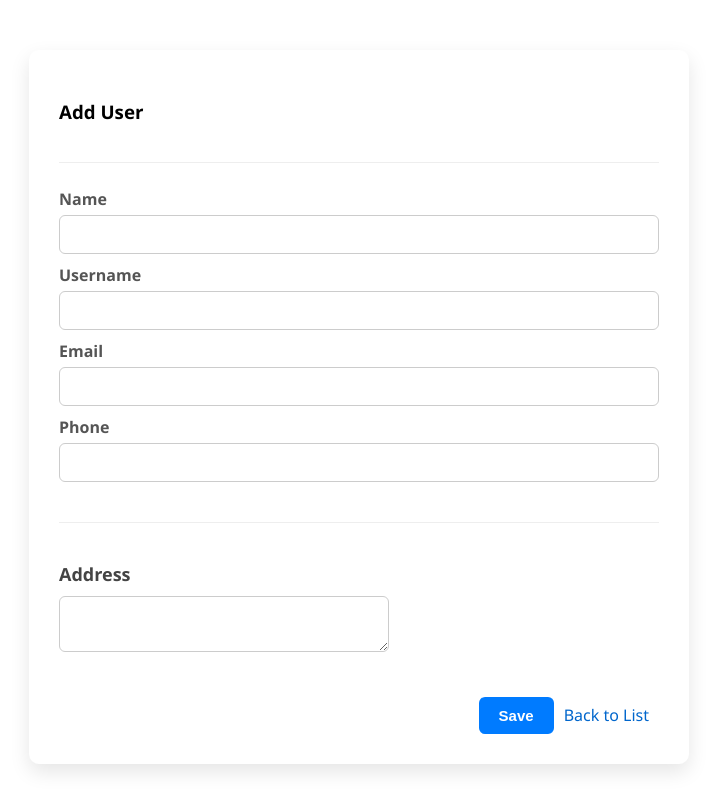
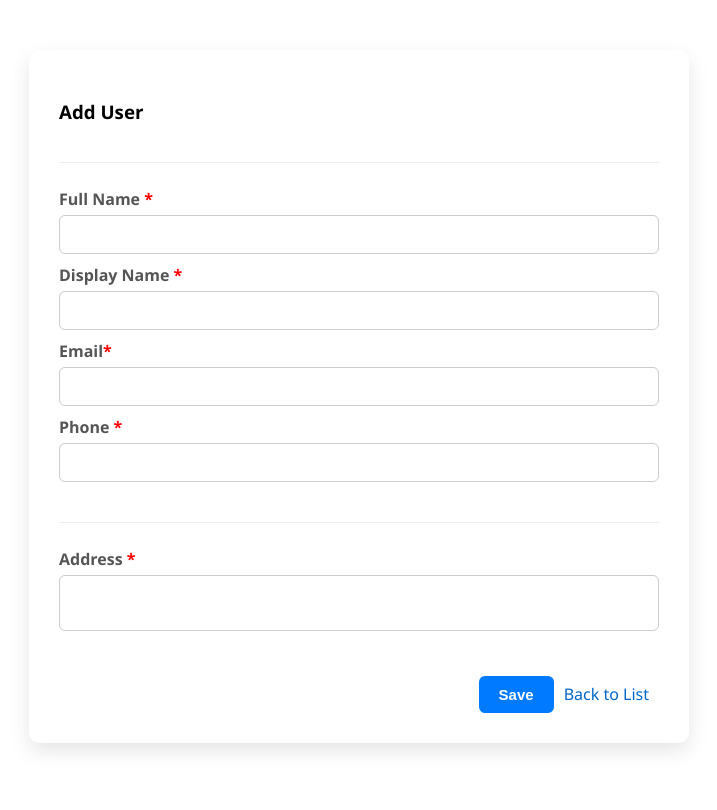
Before and after one commit to sms-codecloud/one-project, a React (Vite) app in the folder web/: page /add-user in a window 1280 px wide. Shown: the top 810 px of the page, without its empty margins (281-998 px from the left). Built offline with nearby package versions, Linux system fonts and the light colour scheme; no server answers.

Commit message:
form validation

```diff
--- a/web/index.html
+++ b/web/index.html
@@ -3,7 +3,7 @@
   <head>
     <meta charset="utf-8" />
     <meta name="viewport" content="width=device-width,initial-scale=1" />
-    <title>React App</title>
+    <title>User Management</title>
   </head>
   <body>
     <div id="root"></div>
--- a/web/src/components/AddUser.jsx
+++ b/web/src/components/AddUser.jsx
@@ -1,34 +1,106 @@
-import { Link, useParams } from "react-router";
+import { useState } from "react";
+import { Link } from "react-router";
+import { validateForm } from "../utils/validateForm";
 import "./styles/userEdit.css";
-import { useState } from "react";
 
 const AddUser = () => {
-  const [addr, setAddr] = useState("");
+  const [errors, setErrors] = useState({});
+  const [formData, setFormData] = useState({
+    name: "",
+    displayName: "",
+    email: "",
+    phone: "",
+    address: "",
+  });
+
+  const handleSubmit = (e) => {
+    e.preventDefault();
+    const validationErrors = validateForm(formData);
+
+    if (Object.keys(validationErrors).length > 0) {
+      setErrors(validationErrors);
+      return;
+    }
+
+    setErrors({});
+  };
+
+  const handleInputChange = (e) => {
+    const { name, value } = e.target;
+    setFormData({ ...formData, [name]: value });
+  };
+
   return (
     <div className="user-edit-card">
       <h3>Add User</h3>
-      <form>
+      <form onSubmit={handleSubmit}>
         <div className="section">
-          <label>Name</label>
-          <input name="name" value="" />
+          <label htmlFor="name">
+            Full Name <span className="asterisk">*</span>
+          </label>
+          <input
+            type="text"
+            name="name"
+            id="name"
+            value={formData.name}
+            className={errors.name ? "error" : ""}
+            onChange={(e) => handleInputChange(e)}
+          />
+          {errors.name && <span className="error-text">{errors.name}</span>}
 
-          <label>Username</label>
-          <input name="username" value="" />
+          <label htmlFor="displayName">
+            Display Name <span className="asterisk">*</span>
+          </label>
+          <input
+            name="displayName"
+            id="displayName"
+            value={formData.displayName}
+            className={errors.displayName ? "error" : ""}
+            onChange={(e) => handleInputChange(e)}
+          />
+          {errors.displayName && (
+            <span className="error-text">{errors.displayName}</span>
+          )}
 
-          <label>Email</label>
-          <input name="email" value="" />
+          <label htmlFor="email">
+            Email<span className="asterisk">*</span>
+          </label>
+          <input
+            name="email"
+            id="email"
+            className={errors.email ? "error" : ""}
+            value={formData.email}
+            onChange={(e) => handleInputChange(e)}
+          />
+          {errors.email && <span className="error-text">{errors.email}</span>}
 
-          <label>Phone</label>
-          <input name="phone" value="" />
+          <label htmlFor="phone">
+            Phone <span className="asterisk">*</span>
+          </label>
+          <input
+            name="phone"
+            id="phone"
+            className={errors.phone ? "error" : ""}
+            value={formData.phone}
+            onChange={(e) => handleInputChange(e)}
+          />
+          {errors.phone && <span className="error-text">{errors.phone}</span>}
         </div>
 
         <div className="section">
-          <h4>Address</h4>
+          <label htmlFor="address">
+            Address <span className="asterisk">*</span>
+          </label>
           <textarea
-            name="address.street"
-            value={addr}
-            onChange={(e) => setAddr(e.target.value)}
+            id="address"
+            name="address"
+            value={formData.address}
+            className={errors.address ? "error" : ""}
+            onChange={(e) => handleInputChange(e)}
           />
+          {errors.address && (
+            <span className="error-text">{errors.address}</span>
+          )}
         </div>
 
         <div className="actions">
--- a/web/src/main.css
+++ b/web/src/main.css
@@ -91,10 +91,38 @@ td:last-child {
 }
 
 textarea {
-  width: 55%;
+  width: 100%;
   padding: 10px;
   font-size: 15px;
   border: 1px solid #ccc;
   border-radius: 6px;
   box-sizing: border-box;
+  resize: none;
 }
+
+.error {
+  border: 2px solid red;
+}
+
+.error-text {
+  color: red;
+  font-size: 14px;
+}
+
+.asterisk {
+  color: red;
+}
+
+.btn {
+  padding: "8px 16px";
+  border-radius: 4;
+  border: "none";
+  font-size: "14px";
+  cursor: "pointer";
+  font-weight: "bold";
+}
+
+.cancelBtn {
+  background-color: "#ccc";
+  color: "#333";
+}
--- a/web/src/utils/constants.jsx
+++ b/web/src/utils/constants.jsx
@@ -1 +1,22 @@
 export const BASE_URL = "https://jsonplaceholder.typicode.com";
+
+export const ERROR_MESSAGES = {
+  name: {
+    required: "Full Name is required.",
+    invalid: "Full Name can only contain letters and spaces.",
+  },
+  displayName: {
+    required: "Display Name is required.",
+  },
+  email: {
+    required: "Email is required.",
+    invalid: "Invalid email format.",
+  },
+  phone: {
+    required: "Phone number is required.",
+    invalid: "Phone number must be 10 digits.",
+  },
+  address: {
+    required: "Address is required.",
+  },
+};
--- /dev/null
+++ b/web/src/utils/validateForm.jsx
@@ -0,0 +1,32 @@
+import { ERROR_MESSAGES } from "./constants";
+
+export const validateForm = (formData) => {
+  const newErrors = {};
+  if (!formData.name.trim()) {
+    newErrors.name = ERROR_MESSAGES.name.required;
+  } else if (!/^[A-Za-z\s]+$/.test(formData.name)) {
+    newErrors.name = ERROR_MESSAGES.name.invalid;
+  }
+
+  if (!formData.displayName.trim()) {
+    newErrors.displayName = ERROR_MESSAGES.displayName.required;
+  }
+
+  if (!formData.email.trim()) {
+    newErrors.email = ERROR_MESSAGES.email.required;
+  } else if (!/^\S+@\S+\.\S+$/.test(formData.email)) {
+    newErrors.email = ERROR_MESSAGES.email.invalid;
+  }
+
+  if (!formData.phone.trim()) {
+    newErrors.phone = ERROR_MESSAGES.phone.required;
+  } else if (!/^\d{10}$/.test(formData.phone)) {
+    newErrors.phone = ERROR_MESSAGES.phone.invalid;
+  }
+
+  if (!formData.address.trim()) {
+    newErrors.address = ERROR_MESSAGES.address.required;
+  }
+
+  return newErrors;
+};
```
